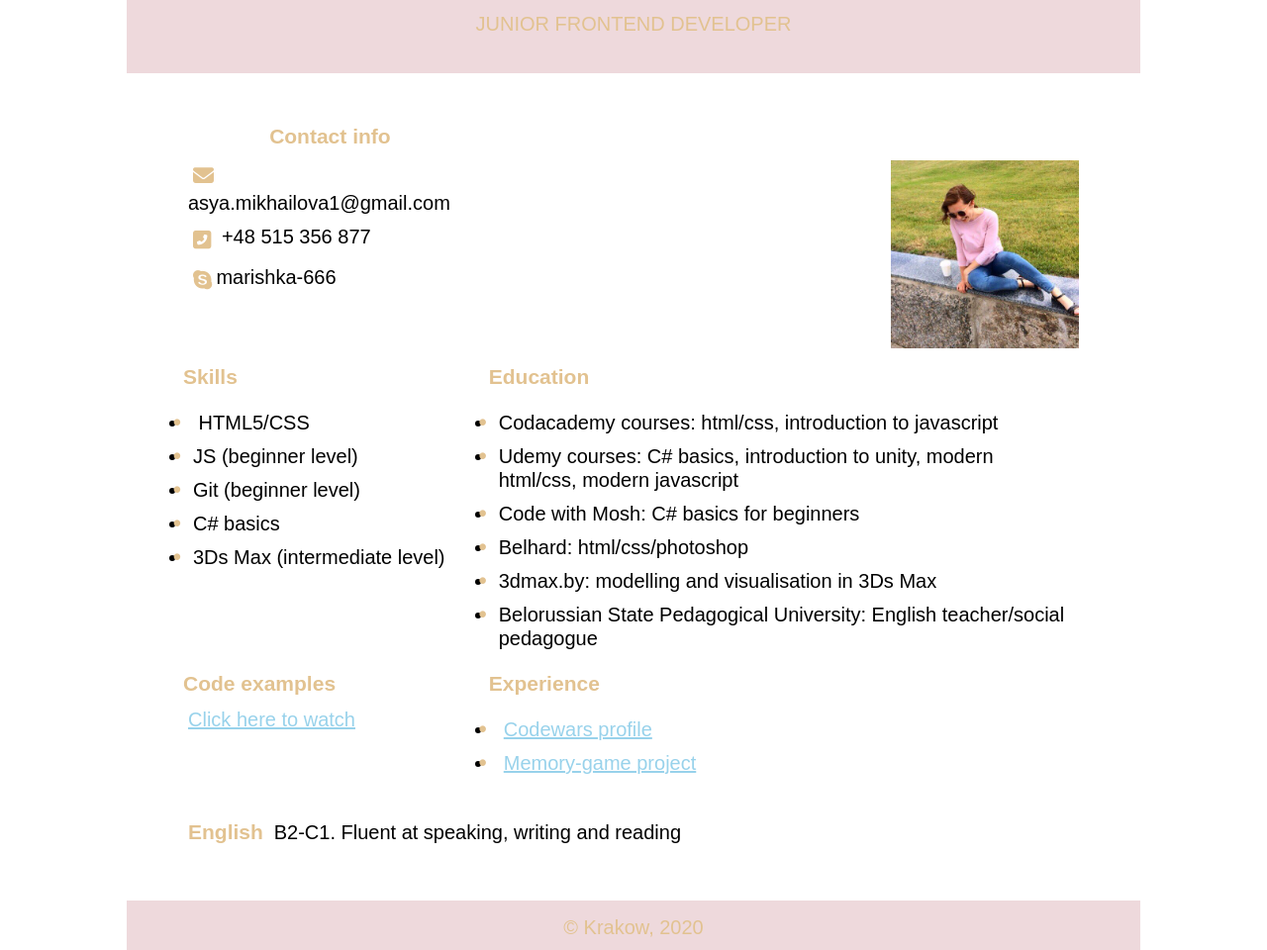
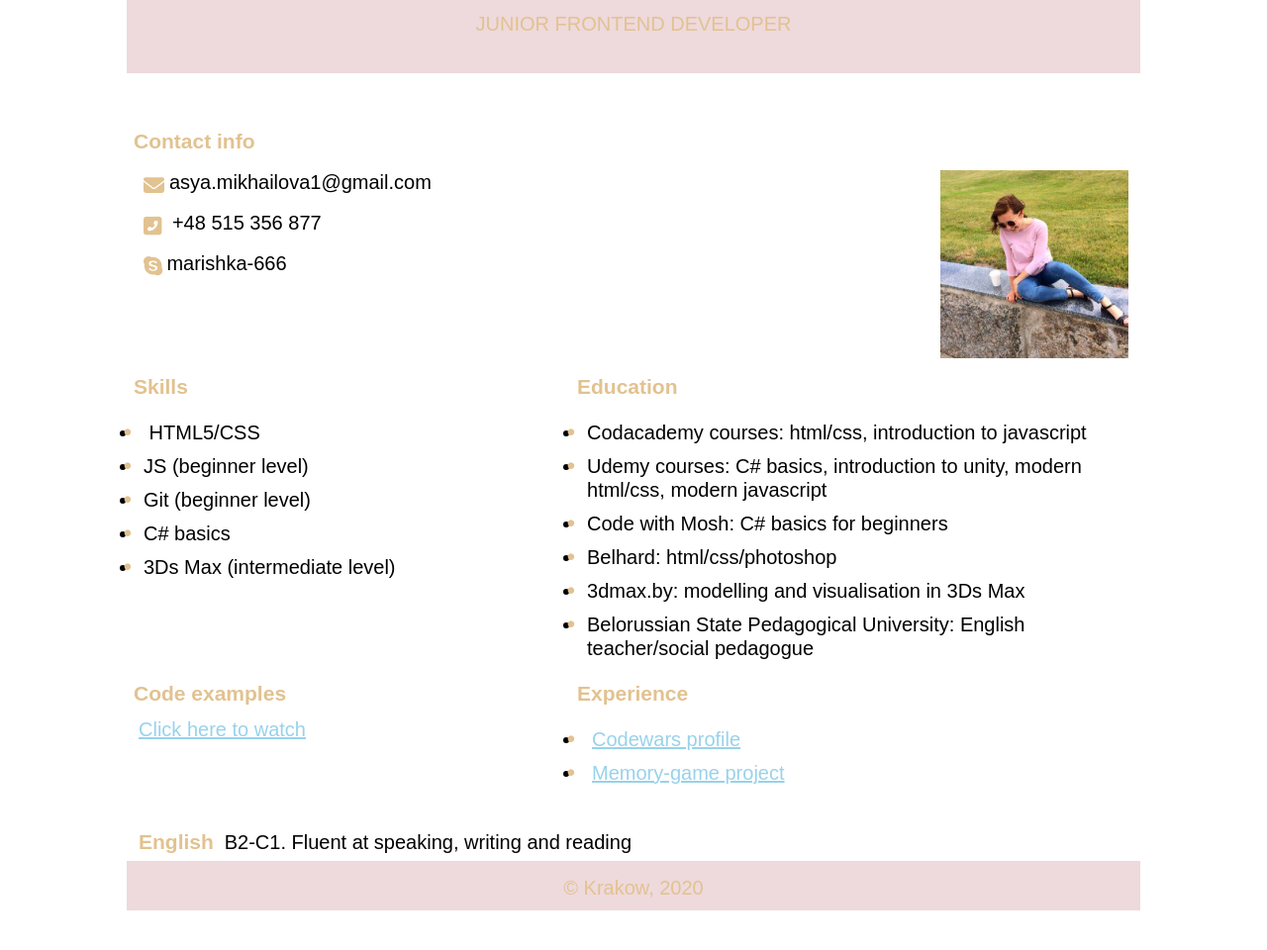
Before and after one commit to Asya-Mikhailova/rsschool-cv-rus, a plain HTML site: page index.html in a window 1280 px wide. Shown: the part 76-1036 px from the top of the page at 99% size. After the commit the page ends 996 px from the top, so only its background shows below. Drawn offline with Linux system fonts and the light colour scheme.

Commit message:
fix: adjust styles

```diff
--- a/index.html
+++ b/index.html
@@ -18,8 +18,9 @@
     <div class='info'>
         <table>
             <tr>
-                <th class="decor">Contact info</th>
-                <th></th>
+                <td class="decor wi">Contact info</td>
+                <td > </td>
+                <td ></td>
             </tr>
             <tr>
                 <td>
@@ -27,10 +28,12 @@
                     <p><i class="fas fa-phone-square-alt decor"></i> +48 515 356 877</p>
                     <p><i class="fab fa-skype decor"></i>marishka-666</p>
                 </td>
+                <td> </td>
                 <td class="image"><img src="img/photo1.jpg" alt="my photo"></td>
             </tr>
             <tr>
                 <td class="decor">Skills</td>
+                <td> </td>
                 <td class="decor">Education</td>
             </tr>
             <tr>
@@ -41,6 +44,7 @@
                     <li>C# basics</li>
                     <li>3Ds Max (intermediate level)</li>
                 </ul></td>
+                <td> </td>
                 <td><ul class="list">
                     <li>Codacademy courses: html/css, introduction to javascript </li>
                     <li>Udemy courses: C# basics, introduction to unity, modern html/css, modern javascript</li>
@@ -53,23 +57,22 @@
             </tr>
             <tr>
                 <td class="decor">Code examples</td>
+                <td> </td>
                 <td class="decor">Experience</td>
             </tr>
             <tr>
                 <td><a target ="blank" href="https://www.github.com/Asya-Mikhailova/Asya-Mikhailova.github.io">Click here to watch</a></td>
+                <td><pre>  </pre> </td>
                 <td>
                     <ul class="list">
                         <li><a href="http://www.codewars.com/users/AnastasiaMikhailova">Codewars profile</a></li>
-                        <li><a href="www.laughing-hamilton-74ba72.netlify.com">Memory-game project</a></li><br>
+                        <li><a href="https://laughing-hamilton-74ba72.netlify.com">Memory-game project</a></li><br>
                     </ul>
                 </td>
             </tr>
             <tr>
-                <td colspan="2"><span class="decor">English </span>B2-C1. Fluent at speaking, writing and reading</td>
-
+                <td colspan="3"><span class="decor">English </span>B2-C1. Fluent at speaking, writing and reading</td>
             </tr>
-
-
         </table>
     </div>
     <footer>&copy; Krakow, 2020</footer>
--- a/styles.css
+++ b/styles.css
@@ -39,6 +39,7 @@ img{
     font-weight: 600;
     font-size: 21px;
     color: #E2C290;
+
 }
 
 .list {
@@ -56,9 +57,7 @@ ul li::before {
     margin-left: -1em; /* Also needed for space (tweak if needed) */
   }
 
-  .info{
-      margin: 50px;
-  }
+
 
 table td, table td * {
     vertical-align: top;
@@ -66,10 +65,19 @@ table td, table td * {
 
 }
 
+.info{
+    margin-top: 50px;
+}
+
 
 td.image{
     text-align: right;
 }
+
+.wi{
+    width: 400px;
+}
+
 
 a {
     color: #98D2EB;
```
